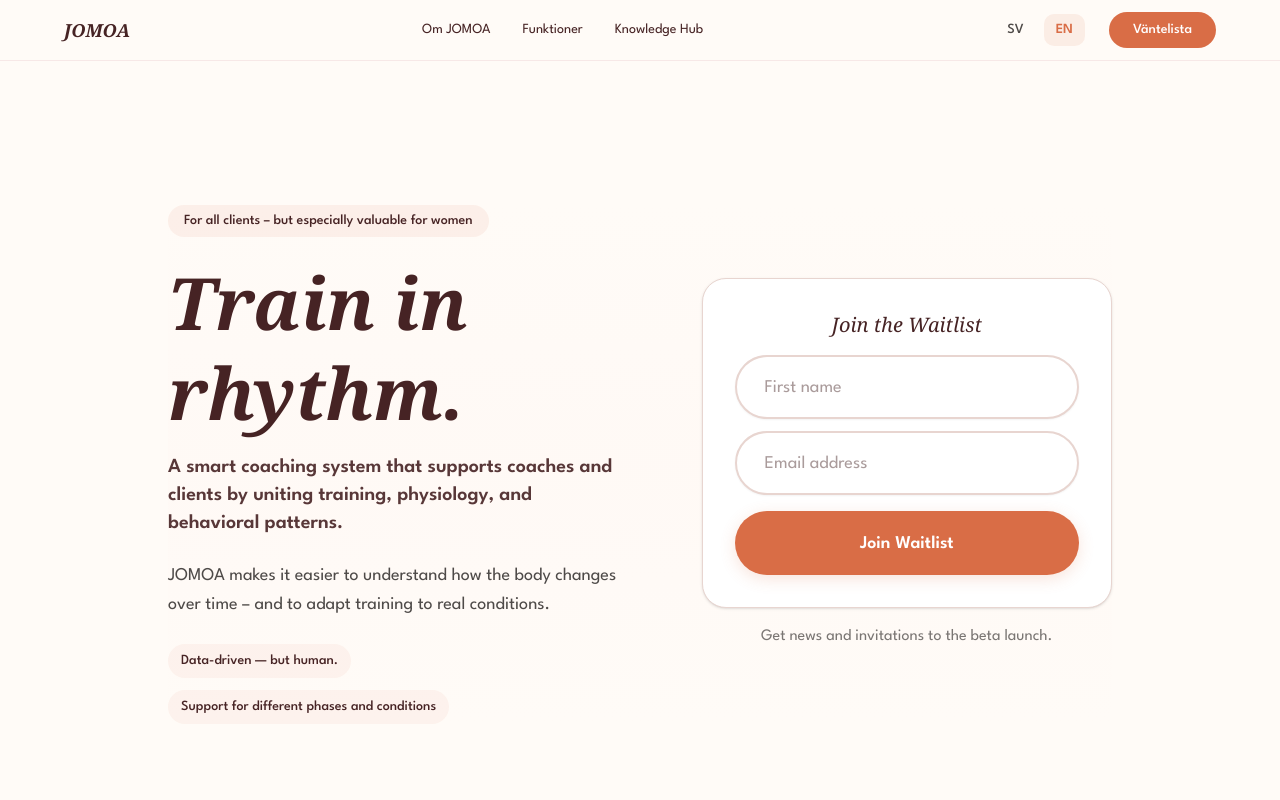
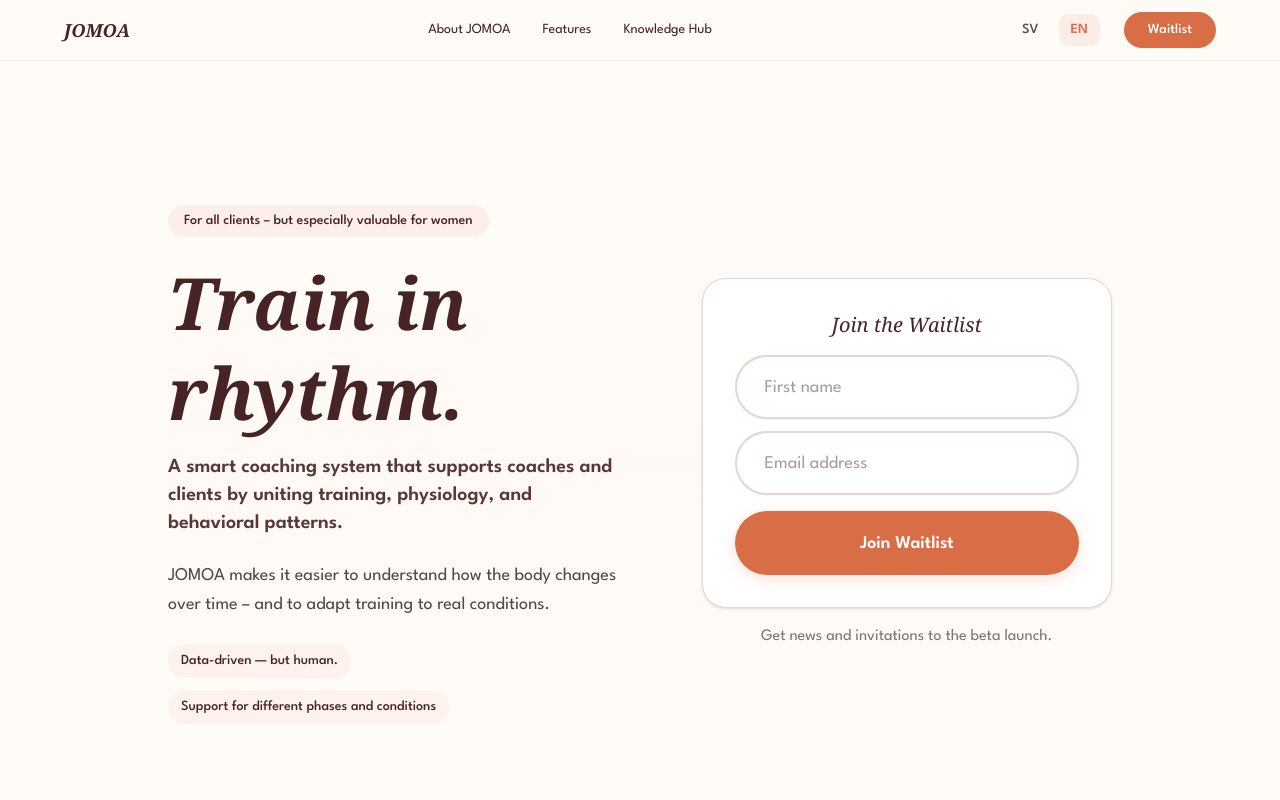
Before and after one commit to johannadesouza/jomoa-web, a Next.js app in the folder web/: page /en in a window 1280 px wide. Shown: the top 800 px of the page. Built offline with nearby package versions, Linux system fonts and the light colour scheme; no server answers.

Commit message:
Fix navigation to work on all pages
- Update Header to use Link components for cross-page navigation
- Add translations for navigation items (sv/en)
- Add scroll handling for hash links when navigating from other pages
- Add scroll handling on landing page for anchor links

```diff
--- a/web/app/[locale]/HomeClient.tsx
+++ b/web/app/[locale]/HomeClient.tsx
@@ -1,5 +1,7 @@
 "use client";
 
+import { useEffect } from "react";
+import { usePathname, useSearchParams } from "next/navigation";
 import WaitlistForm from "@/components/WaitlistForm";
 import { Button } from "@/components/ui/button";
 import { cn } from "@/lib/utils";
@@ -819,6 +821,29 @@
 
 
 export default function HomeClient({ dict, locale }: Props) {
+  const pathname = usePathname();
+  const searchParams = useSearchParams();
+
+  // Handle hash scrolling on landing page
+  useEffect(() => {
+    const hash = window.location.hash.replace("#", "");
+    if (hash) {
+      setTimeout(() => {
+        const element = document.getElementById(hash);
+        if (element) {
+          const headerOffset = 80;
+          const elementPosition = element.getBoundingClientRect().top;
+          const offsetPosition = elementPosition + window.pageYOffset - headerOffset;
+
+          window.scrollTo({
+            top: offsetPosition,
+            behavior: "smooth",
+          });
+        }
+      }, 100);
+    }
+  }, [pathname, searchParams]);
+
   return (
     <div className="min-h-screen relative bg-[#FFFBF7]">
       <Header locale={locale} />
--- a/web/components/Header.tsx
+++ b/web/components/Header.tsx
@@ -1,6 +1,8 @@
 "use client";
 
 import Link from "next/link";
+import { usePathname } from "next/navigation";
+import { useEffect } from "react";
 import LanguageSwitcher from "./LanguageSwitcher";
 import { Button } from "@/components/ui/button";
 import { cn } from "@/lib/utils";
@@ -10,6 +12,39 @@
 };
 
 export default function Header({ locale }: HeaderProps) {
+  const pathname = usePathname();
+
+  // Handle hash scrolling when navigating from other pages
+  useEffect(() => {
+    if (pathname?.includes("#")) {
+      const hash = pathname.split("#")[1];
+      setTimeout(() => {
+        const element = document.getElementById(hash);
+        if (element) {
+          element.scrollIntoView({ behavior: "smooth", block: "start" });
+        }
+      }, 100);
+    }
+  }, [pathname]);
+
+  // Navigation labels
+  const navLabels = {
+    sv: {
+      about: "Om JOMOA",
+      features: "Funktioner",
+      knowledgeHub: "Knowledge Hub",
+      waitlist: "Väntelista",
+    },
+    en: {
+      about: "About JOMOA",
+      features: "Features",
+      knowledgeHub: "Knowledge Hub",
+      waitlist: "Waitlist",
+    },
+  };
+
+  const labels = navLabels[locale];
+
   return (
     <header
       className={cn(
@@ -27,33 +62,25 @@
 
         {/* Navigation - Center */}
         <nav className="hidden md:flex items-center gap-8">
-          <a
-            href="#value"
+          <Link
+            href={`/${locale}#value`}
             className="text-sm font-league-spartan font-normal text-plum hover:text-terracotta transition-colors relative group"
-            onClick={(e) => {
-              e.preventDefault();
-              document.getElementById('value')?.scrollIntoView({ behavior: 'smooth', block: 'start' });
-            }}
           >
-            Om JOMOA
+            {labels.about}
             <span className="absolute bottom-0 left-0 w-0 h-0.5 bg-plum group-hover:w-full transition-all duration-200" />
-          </a>
-          <a
-            href="#features"
+          </Link>
+          <Link
+            href={`/${locale}#features`}
             className="text-sm font-league-spartan font-normal text-plum hover:text-terracotta transition-colors relative group"
-            onClick={(e) => {
-              e.preventDefault();
-              document.getElementById('features')?.scrollIntoView({ behavior: 'smooth', block: 'start' });
-            }}
           >
-            Funktioner
+            {labels.features}
             <span className="absolute bottom-0 left-0 w-0 h-0.5 bg-plum group-hover:w-full transition-all duration-200" />
-          </a>
+          </Link>
           <Link
             href={`/${locale}/knowledge-hub`}
             className="text-sm font-league-spartan font-normal text-plum hover:text-terracotta transition-colors relative group"
           >
-            {locale === "sv" ? "Knowledge Hub" : "Knowledge Hub"}
+            {labels.knowledgeHub}
             <span className="absolute bottom-0 left-0 w-0 h-0.5 bg-plum group-hover:w-full transition-all duration-200" />
           </Link>
         </nav>
@@ -69,15 +96,9 @@
               "transition-all duration-150 ease-out hover:scale-[1.03]"
             )}
           >
-            <a
-              href="#waitlist"
-              onClick={(e) => {
-                e.preventDefault();
-                document.getElementById('waitlist')?.scrollIntoView({ behavior: 'smooth', block: 'start' });
-              }}
-            >
-              Väntelista
-            </a>
+            <Link href={`/${locale}#waitlist`}>
+              {labels.waitlist}
+            </Link>
           </Button>
         </div>
       </div>
```
